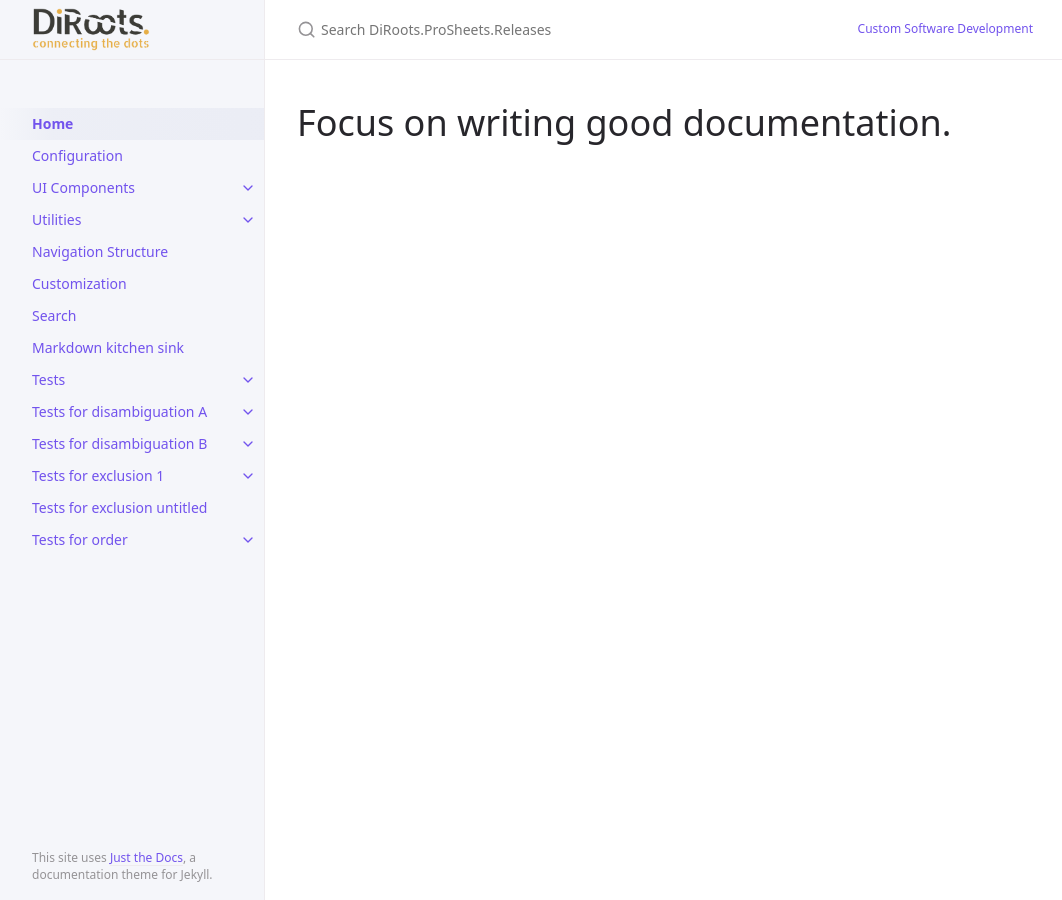
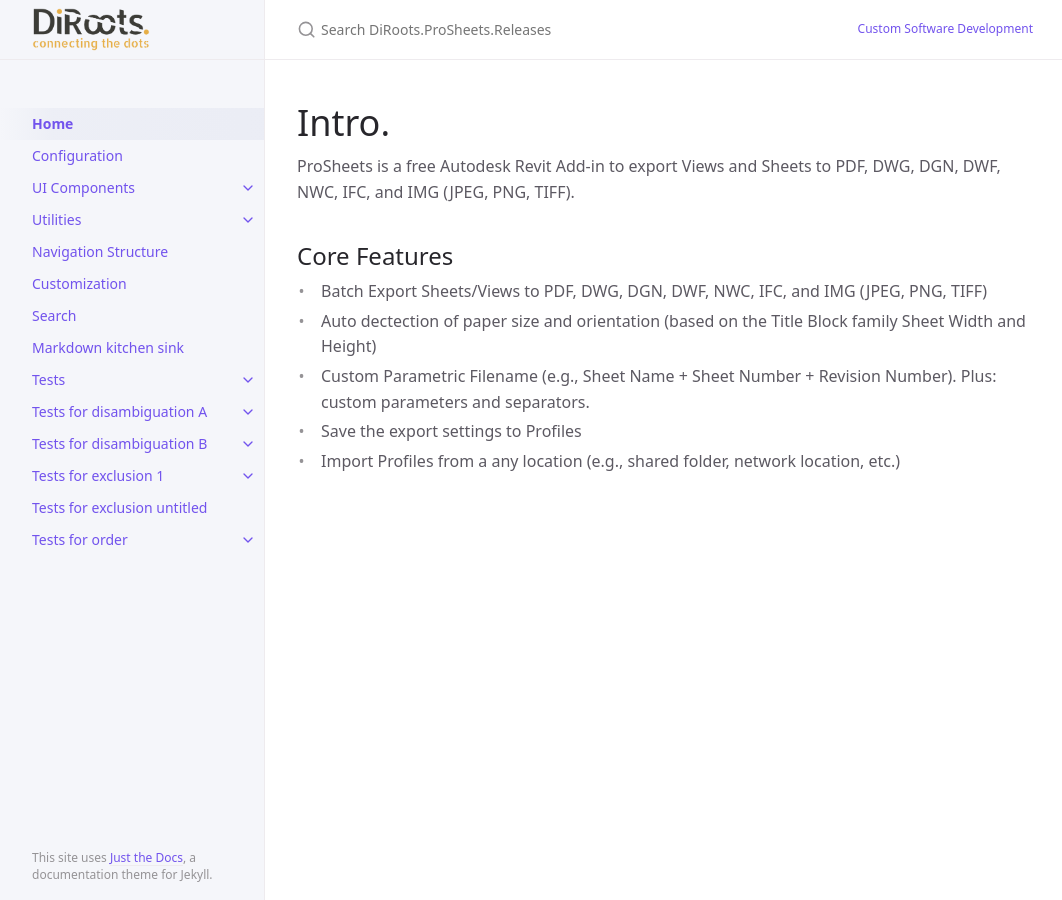
Before and after one commit to DiRoots-Limited/DiRoots.ProSheets.Releases, a Jekyll site: the page built from index.md, in a window 1280 px wide. Shown: the whole page, without its empty margins (107-1169 px from the left). Built offline with Jekyll 4.4.1, drawn with Linux system fonts in a browser that asks for light colours.

Commit message:
Intro added

```diff
--- a/index.md
+++ b/index.md
@@ -6,4 +6,14 @@ description: "Just the Docs is a responsive Jekyll theme with built-in search th
 permalink: /
 ---
 
-# Focus on writing good documentation.
+# Intro.
+
+ProSheets is a free Autodesk Revit Add-in to export Views and Sheets to PDF, DWG, DGN, DWF, NWC, IFC, and IMG (JPEG, PNG, TIFF).
+
+## Core Features
+
+- Batch Export Sheets/Views to PDF, DWG, DGN, DWF, NWC, IFC, and IMG (JPEG, PNG, TIFF)
+- Auto dectection of paper size and orientation (based on the Title Block family Sheet Width and Height)
+- Custom Parametric Filename (e.g., Sheet Name + Sheet Number + Revision Number). Plus: custom parameters and separators.
+- Save the export settings to Profiles
+- Import Profiles from a any location (e.g., shared folder, network location, etc.)
```
